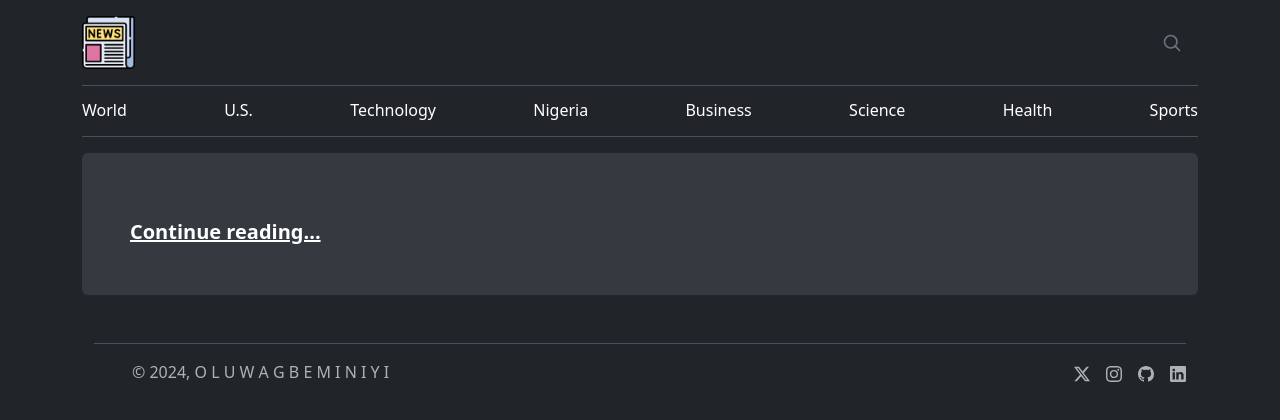
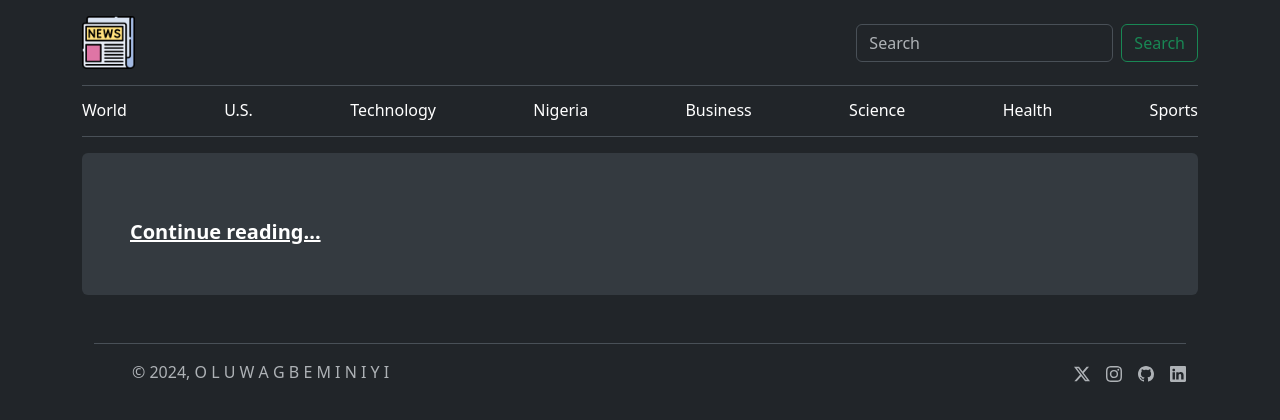
Before and after one commit to Gbeminiyi-A/News_App, a Flask app: page / in a window 1280 px wide. Shown: the top 420 px of the page. Run offline with Flask 3, Linux system fonts and the light colour scheme; data that the repository does not hold is empty.

Commit message:
created the search form and page in templates

```diff
--- a/main.py
+++ b/main.py
@@ -11,6 +11,14 @@ app = Flask(__name__)
 year = datetime.datetime.now().year
 
 
+def search(keyword):
+    search_url = (f'https://newsapi.org/v2/top-headlines?'
+                  f'apiKey={NEWS_APIKEY}&q={keyword}')
+    search_response = requests.get(search_url)
+    search_articles = search_response.json()['articles']
+    return search_articles
+
+
 @app.route("/", methods=['GET', 'POST'])
 def home_page():
     url = ('https://newsapi.org/v2/top-headlines?'
@@ -19,47 +27,52 @@ def home_page():
     articles = response.json()['articles']
     if request.method == 'POST':
         keyword = request.form.get('search')
-        search_url = (f'https://newsapi.org/v2/top-headlines?'
-                      f'apiKey={NEWS_APIKEY}&q={keyword}')
-        search_response = requests.get(search_url)
-        search_articles = search_response.json()['articles']
+        search_articles = search(keyword)
         return render_template('search.html', search_articles=search_articles)
     return render_template('home.html', articles=articles, year=year, category='World')
 
 
-@app.route("/nigeria", methods=['GET', 'POST'])
-def nigerian_news():
-    url = ('https://newsapi.org/v2/top-headlines?'
-           f'apiKey={NEWS_APIKEY}&country=ng')
-    response = requests.get(url)
-    articles = response.json()['articles']
-    if request.method == 'POST':
-        keyword = request.form.get('search')
-        search_url = (f'https://newsapi.org/v2/top-headlines?'
-                      f'apiKey={NEWS_APIKEY}&q={keyword}')
-        search_response = requests.get(search_url)
-        search_articles = search_response.json()['articles']
-        if len(search_articles) == 0:
-            return "Nothing Found"
-        return render_template('search.html', search_articles=search_articles)
-    return render_template('nigeria.html', articles=articles)
+# @app.route("/nigeria", methods=['GET', 'POST'])
+# def nigerian_news():
+#     url = ('https://newsapi.org/v2/top-headlines?'
+#            f'apiKey={NEWS_APIKEY}&country=ng')
+#     response = requests.get(url)
+#     articles = response.json()['articles']
+#     if request.method == 'POST':
+#         keyword = request.form.get('search')
+#         search_url = (f'https://newsapi.org/v2/top-headlines?'
+#                       f'apiKey={NEWS_APIKEY}&q={keyword}')
+#         search_response = requests.get(search_url)
+#         search_articles = search_response.json()['articles']
+#         if len(search_articles) == 0:
+#             return "Nothing Found"
+#         return render_template('search.html', search_articles=search_articles)
+#     return render_template('nigeria.html', articles=articles)
 
 
-@app.route("/<category>")
+@app.route("/<category>", methods=['GET', 'POST'])
 def category_page(category):
     url = ('https://newsapi.org/v2/top-headlines?'
            f'apiKey={NEWS_APIKEY}&category={category}')
     response = requests.get(url)
     articles = response.json()['articles']
+    if request.method == 'POST':
+        keyword = request.form.get('search')
+        search_articles = search(keyword)
+        return render_template('search.html', search_articles=search_articles)
     return render_template('category.html', articles=articles, year=year, category=category.upper())
 
 
-@app.route("/<country>")
+@app.route("/<country>", methods=['GET', 'POST'])
 def country_page(country):
     url = ('https://newsapi.org/v2/top-headlines?'
            f'apiKey={NEWS_APIKEY}&country={country}')
     response = requests.get(url)
     articles = response.json()['articles']
+    if request.method == 'POST':
+        keyword = request.form.get('search')
+        search_articles = search(keyword)
+        return render_template('search.html', search_articles=search_articles)
     return render_template('category.html', articles=articles, year=year, category=country.upper())
 
 
--- a/templates/base.html
+++ b/templates/base.html
@@ -20,15 +20,12 @@
                         src="{{ url_for('static', filename='newspaper.png') }}" alt="" width="15%"></a>
             </div>
             <div class="col-4 d-flex justify-content-end align-items-center">
-                <a class="link-secondary" href="#" aria-label="Search">
-                    <svg xmlns="http://www.w3.org/2000/svg" width="20" height="20" fill="none" stroke="currentColor"
-                        stroke-linecap="round" stroke-linejoin="round" stroke-width="2" class="mx-3" role="img"
-                        viewBox="0 0 24 24">
-                        <title>Search</title>
-                        <circle cx="10.5" cy="10.5" r="7.5"></circle>
-                        <path d="M21 21l-5.2-5.2"></path>
-                    </svg>
-                </a>
+                <form class="d-flex" role="search" action="" method="post">
+                    <input class="form-control me-2" type="search" placeholder="Search" aria-label="Search">
+                    <button class="btn btn-outline-success" type="submit">Search</button>
+
+                </form>
+
             </div>
         </div>
     </header>
@@ -37,12 +34,17 @@
         <nav class="nav nav-underline justify-content-between">
             <a class="nav-item nav-link link-body-emphasis" href="{{url_for('home_page')}}">World</a>
             <a class="nav-item nav-link link-body-emphasis" href="{{url_for('country_page', country='us')}}">U.S.</a>
-            <a class="nav-item nav-link link-body-emphasis" href="{{url_for('category_page', category='technology')}}">Technology</a>
+            <a class="nav-item nav-link link-body-emphasis"
+                href="{{url_for('category_page', category='technology')}}">Technology</a>
             <a class="nav-item nav-link link-body-emphasis" href="{{url_for('country_page', country='ng')}}">Nigeria</a>
-            <a class="nav-item nav-link link-body-emphasis" href="{{url_for('category_page', category='business')}}">Business</a>
-            <a class="nav-item nav-link link-body-emphasis" href="{{url_for('category_page', category='science')}}">Science</a>
-            <a class="nav-item nav-link link-body-emphasis" href="{{url_for('category_page', category='health')}}">Health</a>
-            <a class="nav-item nav-link link-body-emphasis" href="{{url_for('category_page', category='sports')}}">Sports</a>
+            <a class="nav-item nav-link link-body-emphasis"
+                href="{{url_for('category_page', category='business')}}">Business</a>
+            <a class="nav-item nav-link link-body-emphasis"
+                href="{{url_for('category_page', category='science')}}">Science</a>
+            <a class="nav-item nav-link link-body-emphasis"
+                href="{{url_for('category_page', category='health')}}">Health</a>
+            <a class="nav-item nav-link link-body-emphasis"
+                href="{{url_for('category_page', category='sports')}}">Sports</a>
         </nav>
     </div>
 
--- /dev/null
+++ b/templates/search.html
@@ -0,0 +1 @@
+{% extends 'base.html' %}
```
